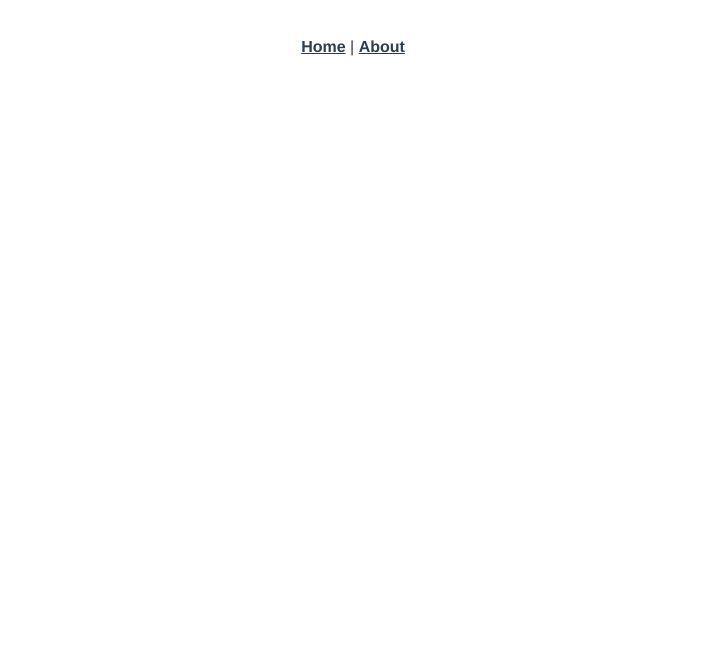
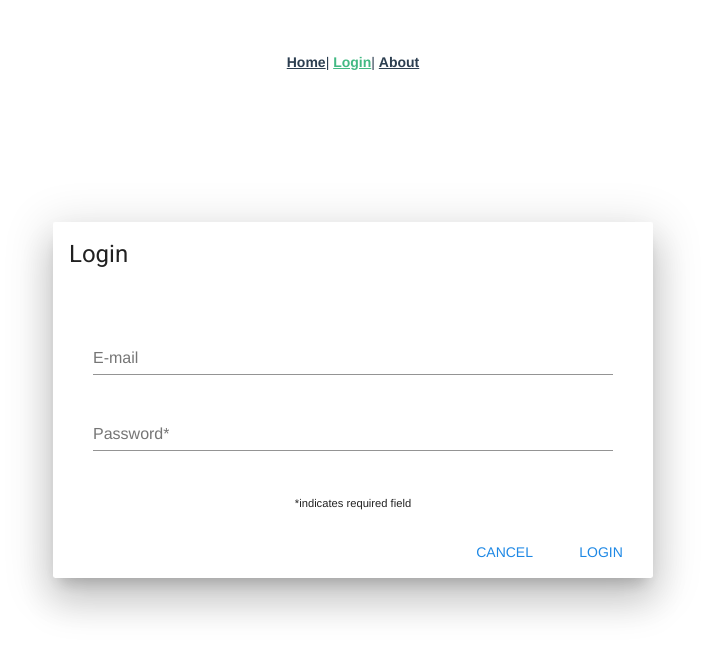
Before and after one commit to macrografi/Authentication, a Vue app in the folder clientside/: page /login in a window 1280 px wide. Shown: the top 656 px of the page, without its empty margins (287-992 px from the left). Built offline with nearby package versions, Linux system fonts and the light colour scheme.

Commit message:
added login component, added vuetify, added vuex user store

```diff
--- a/clientside/src/App.vue
+++ b/clientside/src/App.vue
@@ -1,16 +1,24 @@
 <template>
+<v-container grid-list-md text-xs-center>
   <div id="app">
     <div id="nav">
-      <router-link to="/">Home</router-link> |
+
+      <router-link to="/">Home</router-link>|
+      <router-link to="/login">Login</router-link>|
       <router-link to="/about">About</router-link>
     </div>
     <router-view/>
+
   </div>
+  </v-container>
 </template>
 
 <style lang="scss">
+@import "../node_modules/vuetify/dist/vuetify.min.css";
+@import url("https://fonts.googleapis.com/css?family=Roboto:300,400,500,700|Material+Icons");
+
 #app {
-  font-family: 'Avenir', Helvetica, Arial, sans-serif;
+  font-family: "Avenir", Helvetica, Arial, sans-serif;
   -webkit-font-smoothing: antialiased;
   -moz-osx-font-smoothing: grayscale;
   text-align: center;
--- a/clientside/src/router.js
+++ b/clientside/src/router.js
@@ -1,13 +1,18 @@
 import Vue from 'vue'
 import Router from 'vue-router'
 import Home from './views/Home.vue'
-
+import Login from "./views/Login.vue";
 Vue.use(Router)
 
 export default new Router({
   mode: 'history',
   base: process.env.BASE_URL,
   routes: [
+    {
+      path: "/login",
+      name: "login",
+      component: Login
+    },
     {
       path: '/',
       name: 'home',
--- a/clientside/src/store.js
+++ /dev/null
@@ -1,16 +0,0 @@
-import Vue from 'vue'
-import Vuex from 'vuex'
-
-Vue.use(Vuex)
-
-export default new Vuex.Store({
-  state: {
-
-  },
-  mutations: {
-
-  },
-  actions: {
-
-  }
-})
--- /dev/null
+++ b/clientside/src/store/index.js
@@ -0,0 +1,11 @@
+import Vue from "vue";
+import Vuex from "vuex";
+import User from "./modules/user";
+
+Vue.use(Vuex);
+
+export default new Vuex.Store({
+  modules: {
+    User
+  }
+});
--- /dev/null
+++ b/clientside/src/store/modules/user.js
@@ -0,0 +1,46 @@
+const state = {
+  email: "",
+  userId: null,
+  isLoggedIn: false,
+  loginError: ""
+};
+
+const getters = {
+  isLoggedIn: state => state.isLoggedIn,
+  userId: state => state.userId,
+  loginError: state => state.loginError
+};
+
+const actions = {
+  loginEnter({ commit }, payload) {
+    if (payload.email === "test1@user.com" && payload.password === "test111") {
+      payload.userId = "5a777f0a75f64a1698221d98";
+
+      commit("loginEnter", payload);
+    }
+    else {
+      commit("loginError");
+    }
+  }
+};
+
+const mutations = {
+  loginEnter(state, payload) {
+    state.email = payload.email;
+    state.userId = payload.userId;
+    //Login true
+    state.isLoggedIn = true;
+  },
+  loginError(state) {
+    //login false
+    state.isLoggedIn = false;
+    state.loginError = "Email and/or Password are invalid. Login failed.";
+  }
+};
+
+export default {
+  state,
+  getters,
+  actions,
+  mutations
+};
--- a/clientside/src/views/Home.vue
+++ b/clientside/src/views/Home.vue
@@ -3,7 +3,6 @@
 </template>
 
 <script>
-// @ is an alias to /src
 import HelloWorld from "@/components/HelloWorld.vue";
 
 export default {
--- /dev/null
+++ b/clientside/src/views/Login.vue
@@ -0,0 +1,81 @@
+<template>
+  <v-container grid-list-md text-xs-center>
+    <v-layout row justify-center>
+      <v-dialog v-model="dialog" persistent max-width="600px">
+        <v-card>
+          <v-card-title>
+            <span class="headline">Login</span>
+          </v-card-title>
+          <v-card-text>
+            <v-container grid-list-md>
+              <v-layout wrap>
+                <v-flex xs12>
+                  <v-text-field label="E-mail" v-model="email" v-bind:rules="emailRules" required></v-text-field>
+                </v-flex>
+                <v-flex xs12>
+                  <v-text-field label="Password*" v-model="password" v-bind:rules="passwordRules" v-bind:type="'password'" required></v-text-field>
+                </v-flex>
+              </v-layout>
+            </v-container>
+            <small>*indicates required field</small>
+          </v-card-text>
+          <v-card-actions>
+            <v-spacer></v-spacer>
+            <v-btn color="blue darken-1" flat v-on:click="cancel">Cancel</v-btn>
+            <v-btn color="blue darken-1" flat v-on:click="login">Login</v-btn>
+          </v-card-actions>
+        </v-card>
+      </v-dialog>
+    </v-layout>
+    <v-snackbar :timeout="6000" :top="true" v-model="showAlert">{{loginError}}<v-btn flat color="pink" v-on:click="showAlert = false">Close</v-btn></v-snackbar>
+  </v-container>
+</template>
+6
+<script>
+export default {
+  data() {
+    return {
+      dialog: true,
+      message: "",
+      showAlert: false,
+      email: "",
+      emailRules: [
+        v => !!v || "E-mail is required",
+        v => /^\w+([.-]?\w+)*@\w+([.-]?\w+)*(\.\w{2,3})+$/.test(v) || "E-mail must be valid"
+      ],
+      password: "",
+      passwordRules: [v => !!v || "Password is required"]
+    };
+  },
+  computed: {
+    isLoggedIn() {
+      return this.$store.getters.isLoggedIn;
+    },
+    loginError() {
+      return this.$store.getters.loginError;
+    }
+  },
+  methods: {
+    login: function() {
+      const payload = {
+        email: this.email,
+        password: this.password
+      };
+      this.$store.dispatch("loginEnter", payload).then(() => {
+        if (this.isLoggedIn) {
+          this.$router.push({ path: "/" });
+        }
+        else {
+          this.showAlert = true;
+        }
+      });
+    },
+    cancel: function() {
+      console.log("cancel");
+    }
+  }
+};
+</script>
+
+<style>
+</style>
```
Also changed, not shown: clientside/src/main.js (+7 -6 lines).
